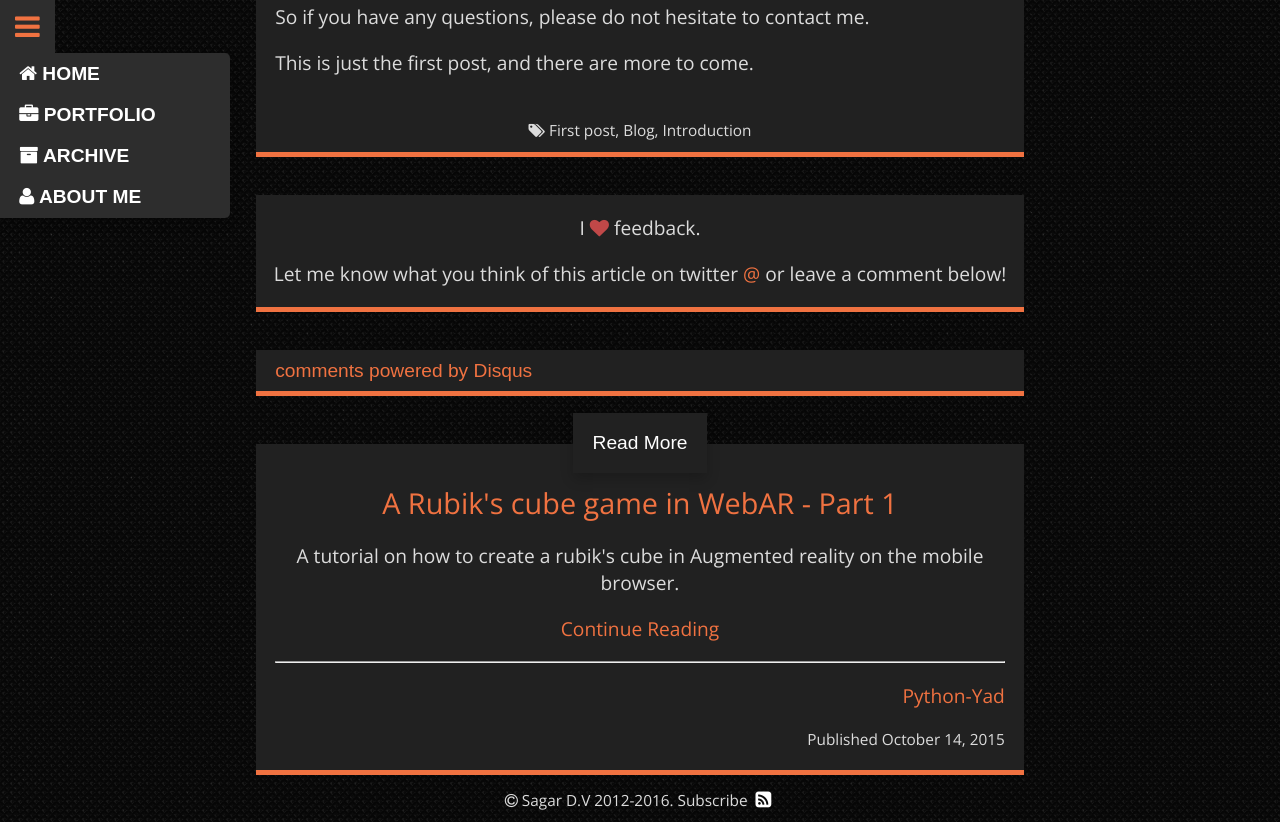
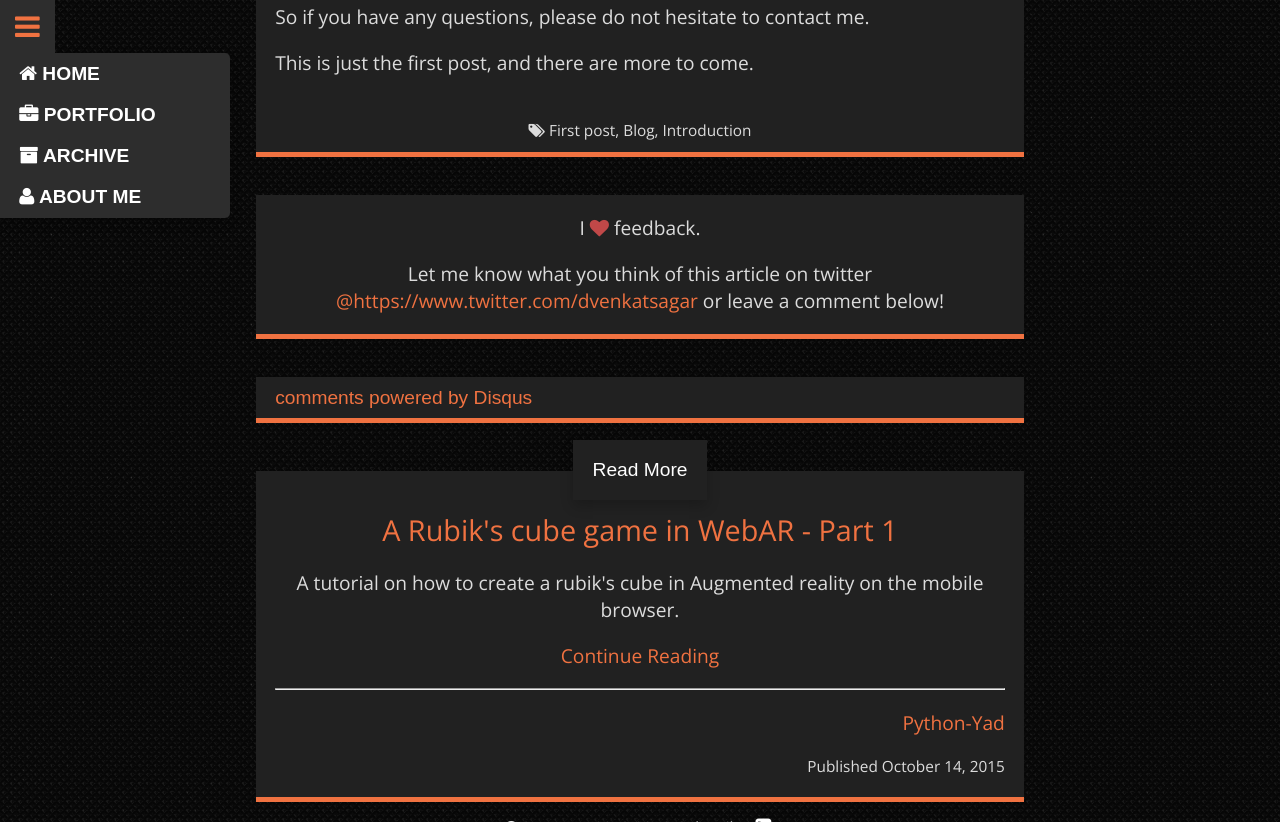
Before and after one commit to dvenkatsagar/dvenkatsagar.github.io, a Jekyll site: the page built from _posts/2015-10-13-the-first-blog-post.md, in a window 1280 px wide and 900 px high, scrolled down 828 px, cut to the strip 0-822 px from the top of the window. Built offline with Jekyll 4.4.1, drawn with Linux system fonts in a browser that asks for light colours; comment, search, counter and statistics services are not loaded.

Commit message:
Update post.html

```diff
--- a/_layouts/post.html
+++ b/_layouts/post.html
@@ -79,7 +79,7 @@ layout: default
       <div class="pure-g feedback">
         <div class="pure-u-1 content-panel">
           <p>I <i class="fa fa-heart"></i> feedback.</p>
-          <p>Let me know what you think of this article on twitter <a href="http://www.twitter.com/{{ site.twitter_username }}">@{{ site.twitter_username }}</a> or leave a comment below!</p>
+          <p>Let me know what you think of this article on twitter <a href="{{ site.twitter_link }}">@{{ site.twitter_link }}</a> or leave a comment below!</p>
         </div>
       </div>
 
```
